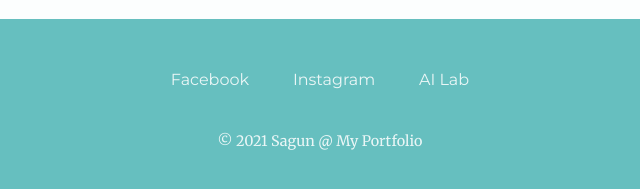
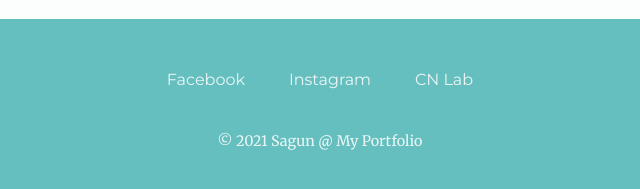
Before and after one commit to itshypno/crazy_world, a plain HTML site: page index.html in a window 1280 px wide. Shown: the part 2877-3066 px from the top of the page, 320-960 px from the left. Drawn offline with Linux system fonts and the light colour scheme.

Commit message:
updated cn_lab

```diff
--- a/index.html
+++ b/index.html
@@ -62,7 +62,7 @@
       <div class="bottom-container">
         <a class="footer-link" href="https://www.facebook.com/sagunsahukhal/">Facebook</a>
         <a class="footer-link" href="https://www.instagram.com/sagun_sahukhala/">Instagram</a>
-        <a class="footer-link" href="https://drive.google.com/uc?export=download&id=1ObI32haLMnSwdwazejdPaoq69I8suhDf">AI Lab</a>
+        <a class="footer-link" href="https://drive.google.com/uc?export=download&id=1JfT0eH2CJUAGYQkbP3HkDq1z-NQMslS0">CN Lab</a>
         <p class="copyright">© 2021 Sagun @ My Portfolio</p>
       </div>
 </body>
```
